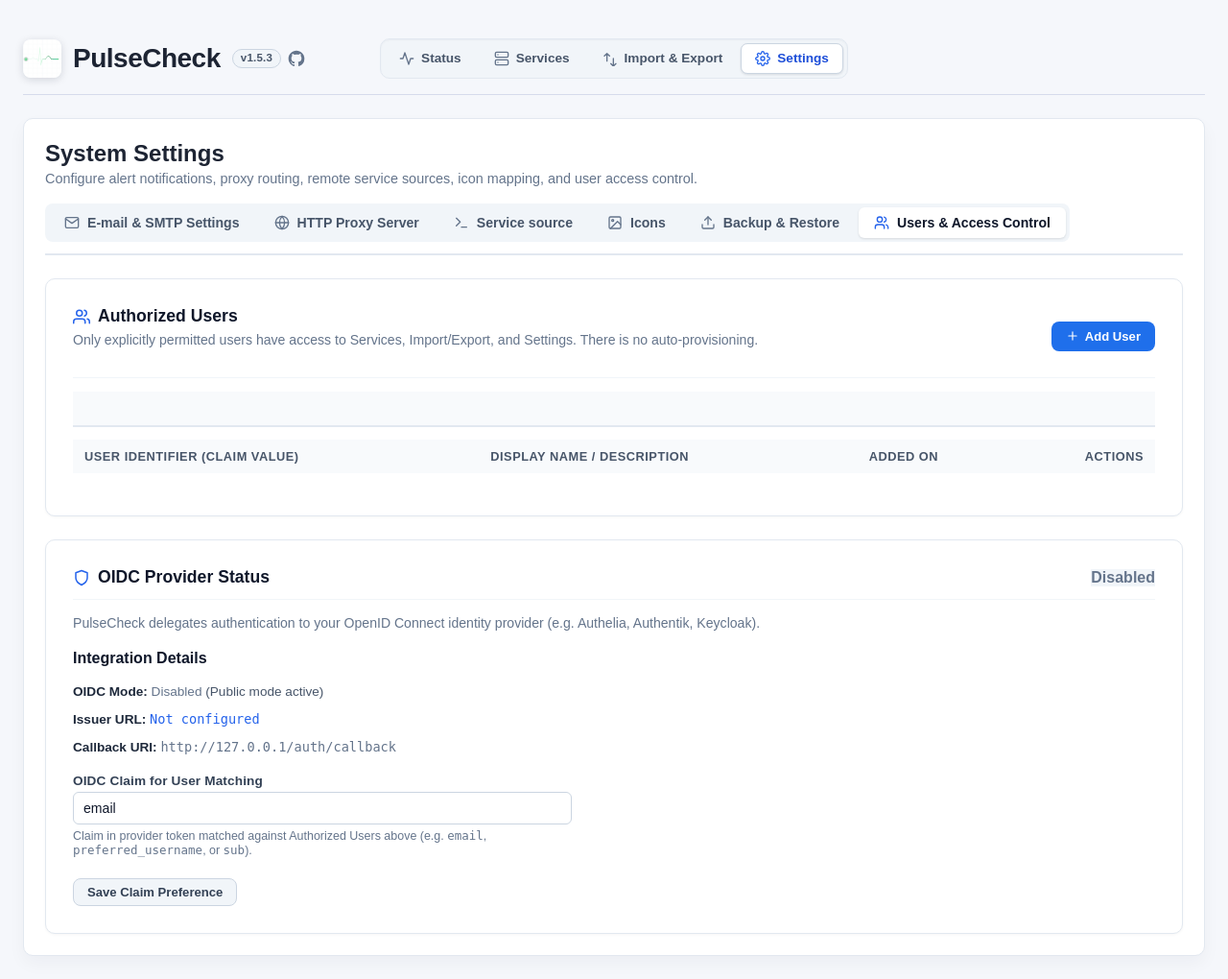
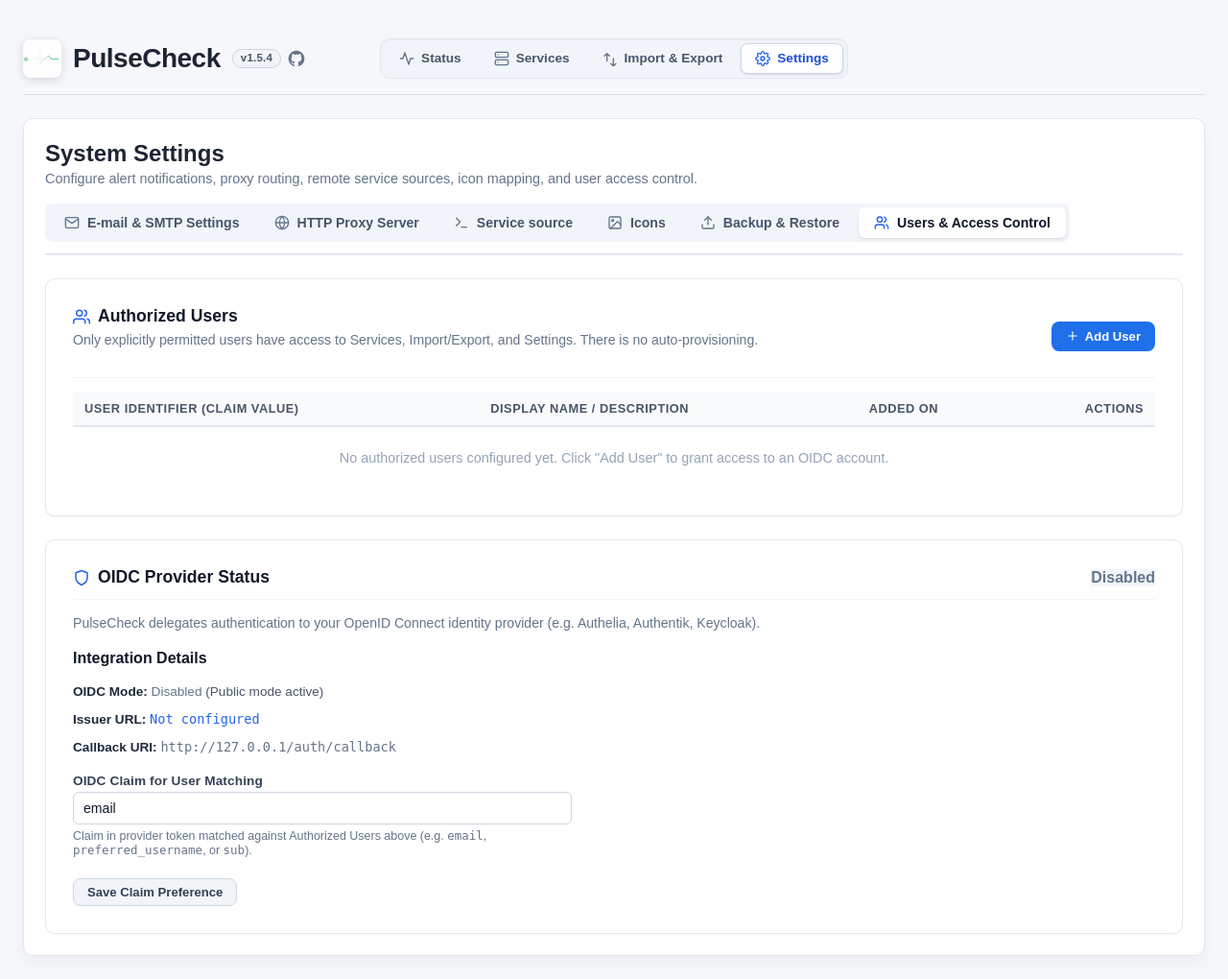
Before and after one commit to diepeterpan/pulsecheck, a Flask app: page /settings in a window 1280 px wide, after a click on "Users & Access Control". Shown: the whole page at 96% size. Run offline with Flask 3, Linux system fonts and the light colour scheme; data that the repository does not hold is empty; parts of the project's set-up code (start-up, migrations or seed data) failed here and were passed over; some libraries are stand-ins or nearby versions.

Commit message:
feat: bump app version to 1.5.4, update documentation screenshots, and improve users table styling and navigation in settings

```diff
--- a/core/config.py
+++ b/core/config.py
@@ -42,7 +42,7 @@
 EXPLICIT_DEBUG = os.getenv("PULSECHECK_EXPLICIT_DEBUG", os.getenv("PULSECHECK_DEBUG", "FALSE")).strip().lower() in ("true", "1", "yes")
 LINE_PROFILER_ENABLED = os.getenv("PULSECHECK_PROFILE", "").strip().lower() in ("true", "1", "yes")
 GLOBAL_LINE_PROFILER = None
-APP_VERSION = os.getenv("PULSECHECK_VERSION", "1.5.3")
+APP_VERSION = os.getenv("PULSECHECK_VERSION", "1.5.4")
 __version__ = APP_VERSION
 
 # OIDC Configuration
--- a/static/style.css
+++ b/static/style.css
@@ -4278,3 +4278,50 @@
 .tag-remove-btn:hover {
     color: #ef4444;
 }
+
+/* ── Authorized Users Management Table ───────────────────────────────── */
+.users-table {
+    width: 100%;
+    border-collapse: collapse;
+    text-align: left;
+    font-size: 0.88rem;
+    margin: 0;
+}
+
+.users-table th {
+    position: static;
+    background: #f8fafc;
+    color: #475569;
+    font-size: 0.8rem;
+    font-weight: 700;
+    text-transform: uppercase;
+    letter-spacing: 0.04em;
+    padding: 10px 14px;
+    border-bottom: 2px solid #e2e8f0;
+    white-space: nowrap;
+    text-align: left;
+}
+
+.users-table thead tr:first-child th {
+    position: static;
+    top: auto;
+    z-index: auto;
+    box-shadow: none;
+}
+
+.users-table td {
+    padding: 10px 14px;
+    border-bottom: 1px solid #f1f5f9;
+    white-space: nowrap;
+    vertical-align: middle;
+    font-size: 0.9rem;
+    text-align: left;
+}
+
+.users-table tbody tr:hover {
+    background: #f8fafc;
+}
+
+.users-table tbody tr:last-child td {
+    border-bottom: none;
+}
--- a/templates/settings.html
+++ b/templates/settings.html
@@ -791,7 +791,7 @@
           </div>
 
           <div class="table-container" style="margin-top: 14px; overflow-x: auto;">
-            <table class="services-table" id="users-table" style="width: 100%; border-collapse: collapse; text-align: left; font-size: 0.88rem;">
+            <table class="users-table" id="users-table" style="width: 100%; border-collapse: collapse; text-align: left; font-size: 0.88rem;">
               <thead>
                 <tr style="border-bottom: 2px solid #e2e8f0; background: #f8fafc;">
                   <th style="padding: 10px 12px; font-weight: 600; color: #475569;">User Identifier (Claim Value)</th>
@@ -1107,6 +1107,8 @@
         activateTab('icons');
       } else if (hash === 'backup' || hash === 'restore' || hash === 'export' || hash === 'import') {
         activateTab('backup');
+      } else if (hash === 'users' || hash === 'user' || hash === 'access' || hash === 'oidc') {
+        activateTab('users');
       } else {
         activateTab('smtp');
       }
```
Also changed, not shown: tests/test_settings.py (+10 -0 lines), 8 other files.
